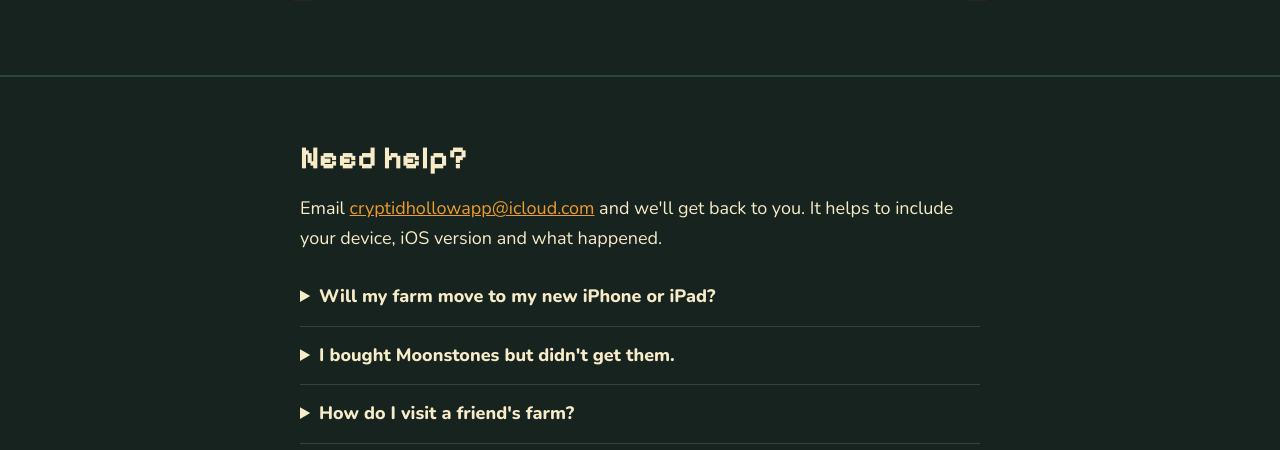
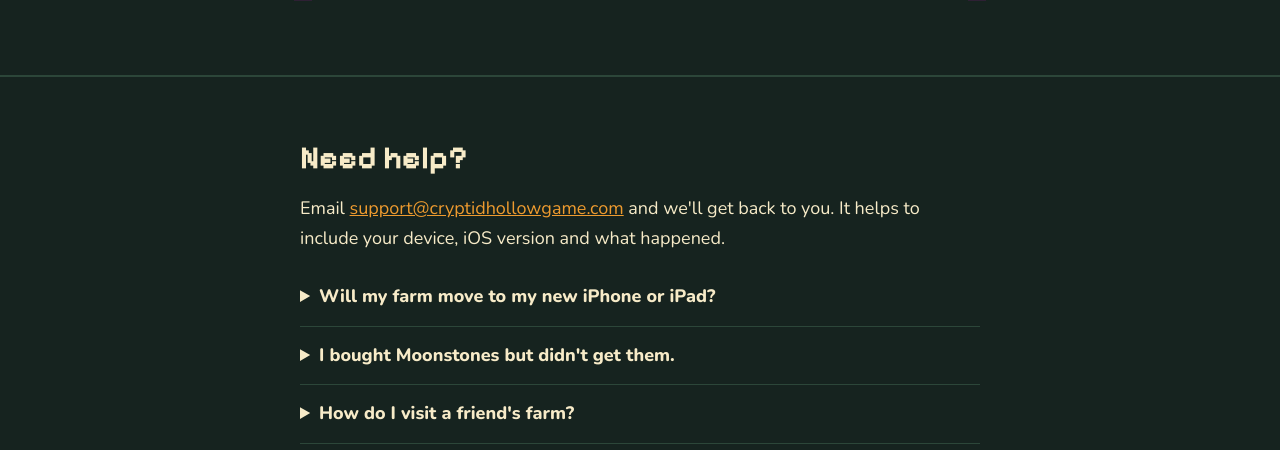
Before and after one commit to thisgeekrh/cryptidhollow-site, a plain HTML site: page index.html in a window 1280 px wide. Shown: the part 7505-7955 px from the top of the page. Drawn offline with nearby package versions, Linux system fonts and the light colour scheme.

Commit message:
Move the site to cryptidhollowgame.com and use support@cryptidhollowgame.com
Co-Authored-By: Claude Fable 5.2 <noreply@anthropic.com>
Claude-Session: https://claude.ai/code/session_01Lmf6HwEyX9qowDR934hJKg

```diff
--- a/index.html
+++ b/index.html
@@ -7,7 +7,7 @@
 <meta name="description" content="A cozy farming game for iPhone and iPad where Bigfoot runs the general store, Mothman delivers the mail and Nessie lives in the pond. Pre-order now. Arrives December 15.">
 <meta property="og:title" content="Cryptid Hollow">
 <meta property="og:description" content="A cozy farming game where your neighbors are cryptids. Pre-order now for iPhone and iPad. Arrives December 15.">
-<meta property="og:image" content="https://thisgeekrh.github.io/cryptidhollow-site/assets/shot_town.jpg">
+<meta property="og:image" content="https://cryptidhollowgame.com/assets/shot_town.jpg">
 <meta property="og:type" content="website">
 <meta name="twitter:card" content="summary_large_image">
 <link rel="icon" href="icon.png">
@@ -515,7 +515,7 @@ footer a { color: var(--soft); }
 <section class="help" id="help" aria-labelledby="help-title">
   <div class="narrow">
     <h2 id="help-title">Need help?</h2>
-    <p>Email <a href="mailto:cryptidhollowapp@icloud.com">cryptidhollowapp@icloud.com</a> and we'll get back to you. It helps to include your device, iOS version and what happened.</p>
+    <p>Email <a href="mailto:support@cryptidhollowgame.com">support@cryptidhollowgame.com</a> and we'll get back to you. It helps to include your device, iOS version and what happened.</p>
     <details>
       <summary>Will my farm move to my new iPhone or iPad?</summary>
       <p>Yes. Your farm is saved in your iCloud account, so sign in with the same Apple Account and it comes along.</p>
```
Also changed, not shown: privacy.html (+1 -1 lines), support.html (+1 -1 lines), 1 other file.
